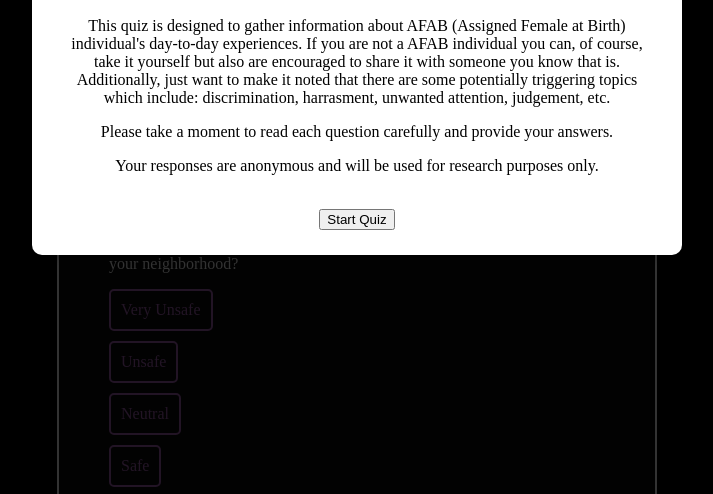
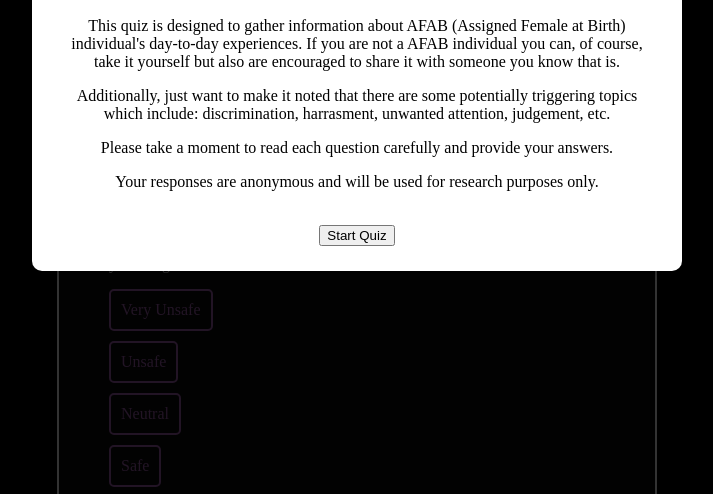
Before and after one commit to fridalaurvigenn/Advanced-CC-Project-3---Community-Tool-Quiz, a plain HTML site: page index.html in a window 1280 px wide. Shown: the part 267-761 px from the top of the page, without its empty margins (283-996 px from the left). Drawn offline with Linux system fonts and the light colour scheme.

Commit message:
Updated index.html

```diff
--- a/index.html
+++ b/index.html
@@ -12,7 +12,8 @@
         <div class="modal-content">
           <span class="close">&times;</span>
           <h2>Welcome to The AFAB Experience Quiz!</h2>
-          <p>This quiz is designed to gather information about AFAB (Assigned Female at Birth) individual's day-to-day experiences. If you are not a AFAB individual you can, of course, take it yourself but also are encouraged to share it with someone you know that is. Additionally, just want to make it noted that there are some potentially triggering topics which include: discrimination, harrasment, unwanted attention, judgement, etc. </p>
+          <p>This quiz is designed to gather information about AFAB (Assigned Female at Birth) individual's day-to-day experiences. If you are not a AFAB individual you can, of course, take it yourself but also are encouraged to share it with someone you know that is.</p>
+            <p>Additionally, just want to make it noted that there are some potentially triggering topics which include: discrimination, harrasment, unwanted attention, judgement, etc. </p>
             <p>Please take a moment to read each question carefully and provide your answers.  </p>
          <p>Your responses are anonymous and will be used for research purposes only.</p>
         </br>
```
